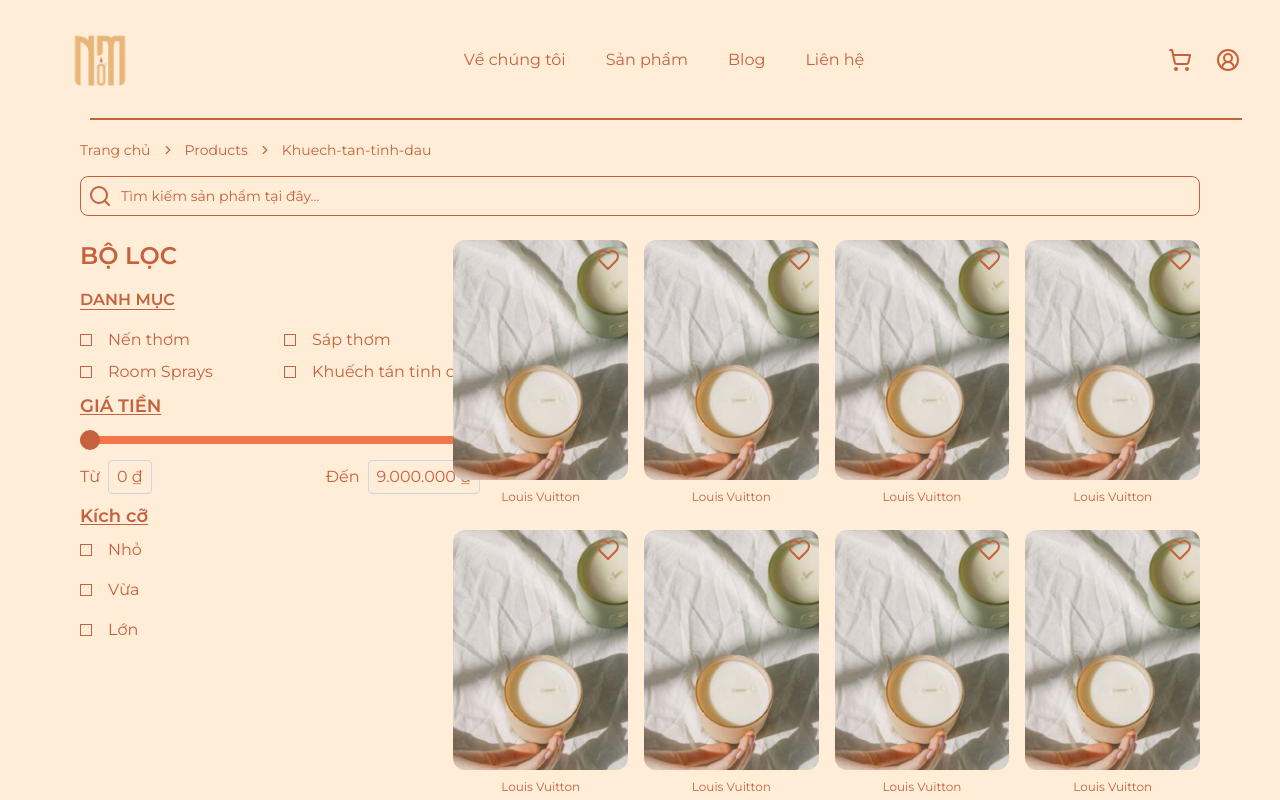
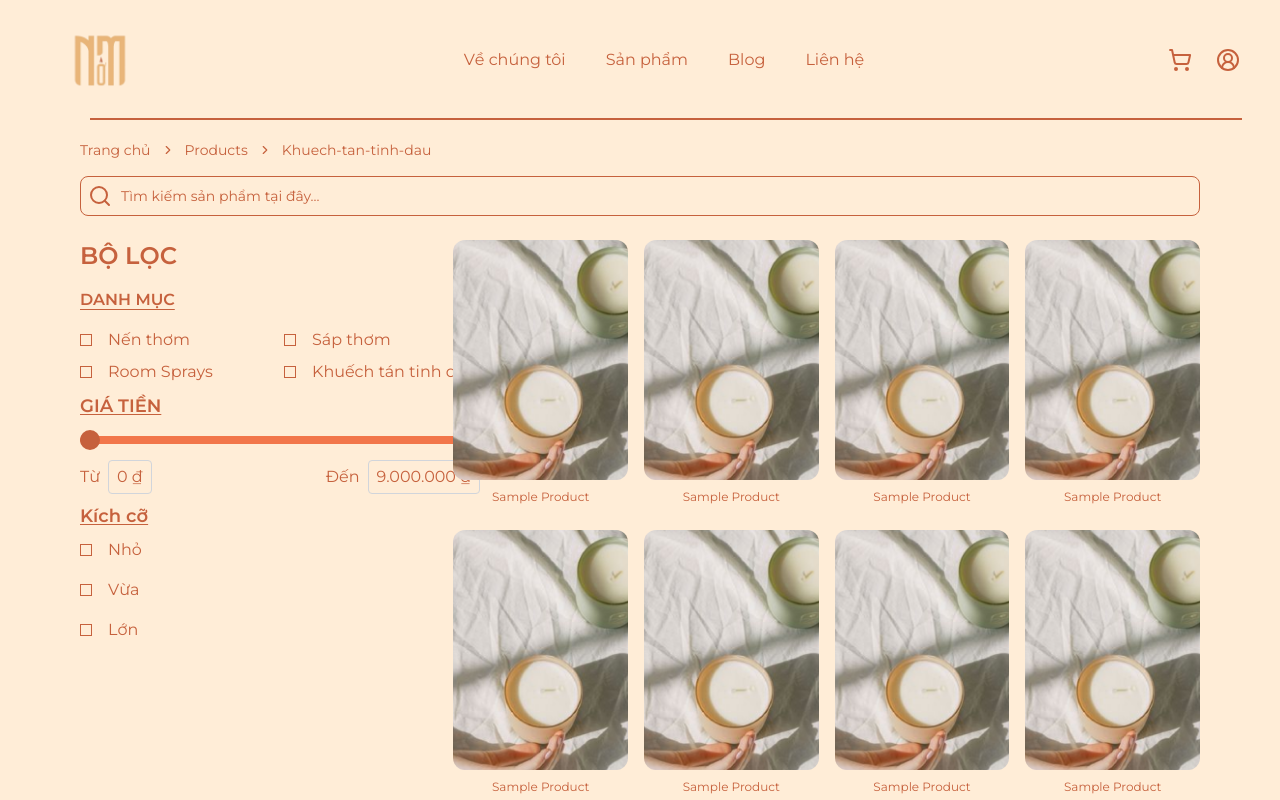
Before and after one commit to IncydeMe/nom-candle, a Next.js app: page /products/khuech-tan-tinh-dau in a window 1280 px wide. Built offline with nearby package versions, Linux system fonts and the light colour scheme.

Commit message:
Product Details Complete (I think)

```diff
--- a/package.json
+++ b/package.json
@@ -36,6 +36,7 @@
     "@radix-ui/react-toggle": "^1.0.3",
     "@radix-ui/react-toggle-group": "^1.0.4",
     "@radix-ui/react-tooltip": "^1.0.7",
+    "axios": "^1.7.2",
     "class-variance-authority": "^0.7.0",
     "clsx": "^2.1.1",
     "cmdk": "^1.0.0",
--- a/src/app/products/[category]/[id]/page.tsx
+++ b/src/app/products/[category]/[id]/page.tsx
@@ -1,7 +1,14 @@
+import React from 'react'
 import UserBreadcrumb from '@/components/shared/breadcrumb'
-import React from 'react'
+
+import Image from 'next/image';
+
+import ProductImage from '../../../../../public/images/Product_Image.png';
+import { ProductCard } from '@/components/shared/custom-card';
 
 export default function Page({ params }: { params: { id: number, category: string } }) {
+    const money = 1000000;
+
     return (
       <div className='flex flex-col'>
         <section className='flex justify-between items-end relative mt-12 '>
@@ -16,10 +23,41 @@ export default function Page({ params }: { params: { id: number, category: strin
                 ''
               }
             </h4>
-
         </section>
-        <p>ID sản phẩm: {params.id}</p>
-        <p>Loại sản phẩm: {params.category}</p>
+        <section className='grid grid-cols-3 gap-4 mt-4'>
+          <div className='col-span-2'>
+            <Image src={ProductImage} alt='Product Image' className='w-full h-[360px] object-cover rounded-[8px]' />
+          </div>
+          <div className=''>
+            <div className='flex flex-col gap-4'>
+              <h4 className='text-[24px] font-semibold text-[#C6613D]'>Lê Nghĩa Nến</h4>
+              <em className='text-[#C6613D]'>
+                Sản phẩm thuộc bộ sưu tập nến thơm của Nơm. <br />
+                Nến được làm từ 100% nguyên liệu tự nhiên, không chứa hóa chất độc hại. <br />
+                Mùi hương: Lê Nghĩa. <br />
+              </em>
+              <p className='text-[16px] font-semibold text-[#C6613D]'>
+                {money.toLocaleString('vi-VN', {
+                  style: 'currency',
+                  currency: 'VND'
+                  })}
+              </p>
+              <div className='flex justify-between'>
+                <button className='w-[200px] h-[40px] bg-[#C6613D] hover:bg-[#8d442a] text-white transition-colors ease-in-out duration-500 rounded-[8px]'>Buy Now</button>
+                <button className='w-[200px] h-[40px] bg-none hover:bg-[#C6613D] border-[1px] border-[#C6613D] text-[#C6613D] hover:text-white transition-all ease-in-out duration-300 rounded-[8px]'>Add to Cart</button>
+              </div>
+            </div>
+          </div>
+        </section>
+        <section className='my-4'>
+          <h3 className='text-center text-[#C6613D] font-semibold uppercase text-[36px]'>Các sản phẩm khác</h3>
+          <div className='grid grid-cols-4 justify-items-center my-4'>
+            <ProductCard type='best-seller' title='Sample Product' image={ProductImage} />
+            <ProductCard type='best-seller' title='Sample Product' image={ProductImage} />
+            <ProductCard type='best-seller' title='Sample Product' image={ProductImage} />
+            <ProductCard type='best-seller' title='Sample Product' image={ProductImage} />
+          </div>
+        </section>
     </div>
     )
-  }
+}
--- a/src/app/products/[category]/page.tsx
+++ b/src/app/products/[category]/page.tsx
@@ -1,7 +1,7 @@
 "use client";
 
-import React, { useState } from 'react';
-import Image from 'next/image';
+import React, { useState, useEffect } from 'react';
+import axios from 'axios';
 
 import ProductBackground from '../../../../public/images/ProductBackground.png';
 import UserBreadcrumb from '@/components/shared/breadcrumb';
@@ -13,6 +13,35 @@ import { Slider } from '@/components/ui/slider';
 
 const ProductPage = () => {
   const [value, setValue] = useState([0, 9000000]);
+
+  // const [selectedCategories, setSelectedCategories] = useState<string[]>([]);;
+  // const [candles, setCandles] = useState([]);
+
+  // const fetchCandles = async () => {
+  //   let response;
+  //   if (selectedCategories.length === 0) {
+  //     response = await axios.get('/api/candles');
+  //   } else {
+  //     response = await axios.get('/api/candlesByCategory', {
+  //       params: {
+  //         category: selectedCategories.join(','),
+  //       },
+  //     });
+  //   }
+  //   setCandles(response.data);
+  // };
+
+  // useEffect(() => {
+  //   fetchCandles();
+  // }, [selectedCategories]);
+
+  // const handleCheckboxChange = (category: string) => {
+  //   if (selectedCategories.includes(category)) {
+  //     setSelectedCategories(selectedCategories.filter((c) => c !== category));
+  //   } else {
+  //     setSelectedCategories([...selectedCategories, category]);
+  //   }
+  // };
 
   return (
     <main className='flex flex-col justify-center gap-4 text-[#C6613D]'>
@@ -36,25 +65,37 @@ const ProductPage = () => {
               <ul className='grid grid-cols-2 gap-2'>
                 <li>
                   <div className='flex justify-start items-center gap-4'>
-                    <Checkbox className='w-[12px] h-[12px]'/>
+                    <Checkbox
+                      className='w-[12px] h-[12px]'
+                      // onChange={() => handleCheckboxChange('Nến Thơm')}
+                      />
                     <p>Nến thơm</p>
                   </div>
                 </li>
                 <li>
                   <div className='flex justify-start items-center gap-4'>
-                    <Checkbox className='w-[12px] h-[12px]'/>
+                    <Checkbox
+                      className='w-[12px] h-[12px]'
+                      // onChange={() => handleCheckboxChange('Sáp Thơm')}
+                    />
                     <p>Sáp thơm</p>
                   </div>
                 </li>
                 <li>
                   <div className='flex justify-start items-center gap-4'>
-                    <Checkbox className='w-[12px] h-[12px]'/>
+                    <Checkbox
+                      className='w-[12px] h-[12px]'
+                      // onChange={() => handleCheckboxChange('Room Sprays')}
+                      />
                     <p>Room Sprays</p>
                   </div>
                 </li>
                 <li>
                   <div className='flex justify-start items-center gap-4'>
-                    <Checkbox className='w-[12px] h-[12px]'/>
+                    <Checkbox
+                      className='w-[12px] h-[12px]'
+                      // onChange={() => handleCheckboxChange('Khuếch Tán Tinh Dầu')}
+                      />
                     <p>Khuếch tán tinh dầu</p>
                   </div>
                 </li>
@@ -120,66 +161,14 @@ const ProductPage = () => {
         </section>
 
         <section className='col-span-2 grid grid-cols-4 gap-4 w-fit'>
-          <ProductCard
-            title='Louis Vuitton'
-            image={ProductBackground}
-            type='other-products'
-          />
-          <ProductCard
-            title='Louis Vuitton'
-            image={ProductBackground}
-            type='other-products'
-          />
-          <ProductCard
-            title='Louis Vuitton'
-            image={ProductBackground}
-            type='other-products'
-          />
-          <ProductCard
-            title='Louis Vuitton'
-            image={ProductBackground}
-            type='other-products'
-          />
-          <ProductCard
-            title='Louis Vuitton'
-            image={ProductBackground}
-            type='other-products'
-          />
-          <ProductCard
-            title='Louis Vuitton'
-            image={ProductBackground}
-            type='other-products'
-          />
-          <ProductCard
-            title='Louis Vuitton'
-            image={ProductBackground}
-            type='other-products'
-          />
-          <ProductCard
-            title='Louis Vuitton'
-            image={ProductBackground}
-            type='other-products'
-          />
-          <ProductCard
-            title='Louis Vuitton'
-            image={ProductBackground}
-            type='other-products'
-          />
-          <ProductCard
-            title='Louis Vuitton'
-            image={ProductBackground}
-            type='other-products'
-          />
-          <ProductCard
-            title='Louis Vuitton'
-            image={ProductBackground}
-            type='other-products'
-          />
-          <ProductCard
-            title='Louis Vuitton'
-            image={ProductBackground}
-            type='other-products'
-          />
+          <ProductCard image={ProductBackground} title='Sample Product'/>
+          <ProductCard image={ProductBackground} title='Sample Product'/>
+          <ProductCard image={ProductBackground} title='Sample Product'/>
+          <ProductCard image={ProductBackground} title='Sample Product'/>
+          <ProductCard image={ProductBackground} title='Sample Product'/>
+          <ProductCard image={ProductBackground} title='Sample Product'/>
+          <ProductCard image={ProductBackground} title='Sample Product'/>
+          <ProductCard image={ProductBackground} title='Sample Product'/>
         </section>
       </section>
     </main>
--- a/src/components/shared/custom-card.tsx
+++ b/src/components/shared/custom-card.tsx
@@ -79,9 +79,20 @@ export const ProductCard: React.FC<ProductCardProps> = ({ type, title, image })
     return (
         <section className='relative'>
             <Image src={image} alt={title} className={`${type?.match('best-seller')? 'w-[240px] h-[420px]': 'w-[240px] h-[240px]'} object-cover rounded-[12px]`}/>
-            <div>
-                <Heart className='absolute top-0 right-0 w-6 h-6 m-2 hover:bg-white hover:rounded-[40px] cursor-pointer' />
-            </div>
+            {
+                type?.match('best-seller') && (
+                    <div className='absolute top-0 left-0 bg-[#C6613D] text-white px-2 py-1 rounded-[0px]'>
+                        <p className='text-[12px]'>Bán chạy</p>
+                    </div>
+                )
+            }
+            {
+                type?.match('other-products') && (
+                    <div>
+                        <Heart className='absolute top-0 right-0 w-6 h-6 m-2 hover:bg-white hover:rounded-[40px] cursor-pointer' />
+                    </div>
+                )
+            }
             <p className='text-[12px] py-2 text-center'>{title}</p>
         </section>
     );
```
Also changed, not shown: public/images/Product_Image.png (added), 1 other file (tests, documents, lock files or other folders).
